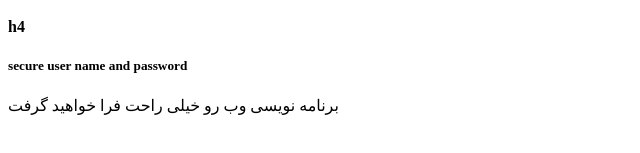
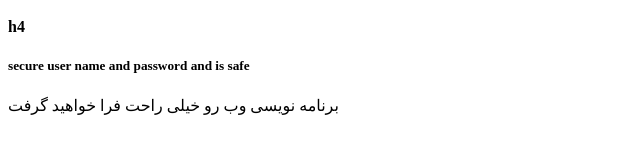
Before and after one commit to omidehsanian/git-tow-project, a plain HTML site: page index.html in a window 1280 px wide. Shown: the part 179-332 px from the top of the page, 0-640 px from the left. Drawn offline with Linux system fonts and the light colour scheme.

Commit message:
add comment for secure password

```diff
--- a/index.html
+++ b/index.html
@@ -18,7 +18,7 @@ i﻿<!DOCTYPE html>
 		<h2>h2</h2>
 		<h3>h3</h3>
 		<h4>h4</h4>
-		<h5>secure user name and password</h5>
+		<h5>secure user name and password and is safe</h5>
 
         <p>برنامه نویسی وب رو خیلی راحت فرا خواهید گرفت</p>
 
```
